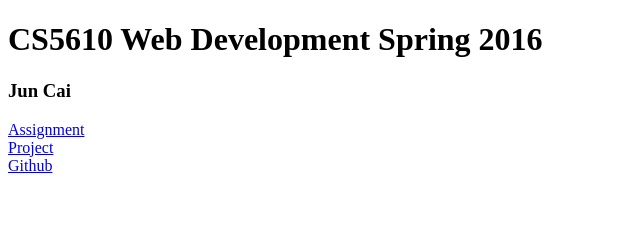
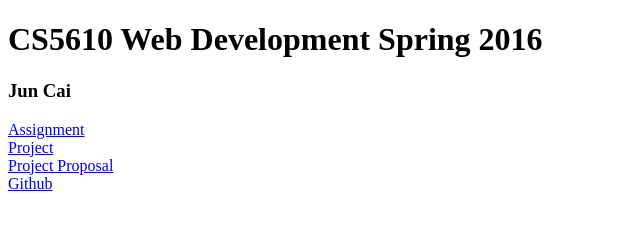
Before and after one commit to Juncai/WebDevSpring2016, a website: page public/index.html in a window 1280 px wide. Shown: the whole page, without its empty margins (0-640 px from the left). Drawn offline with Linux system fonts and the light colour scheme.

Commit message:
add project proposal link on home page

```diff
--- a/public/index.html
+++ b/public/index.html
@@ -14,6 +14,9 @@
     <a href="project/home.html">Project</a>
 </div>
 <div>
+    <a href="https://docs.google.com/a/husky.neu.edu/document/d/19CyeN7BeXGfSsikN0rY-z2E9hsShtaCBLL7_hebPuNI/edit?usp=sharing">Project Proposal</a>
+</div>
+<div>
     <a href="https://github.com/Juncai/WebDevSpring2016.git">Github</a>
 </div>
 </body>
```
